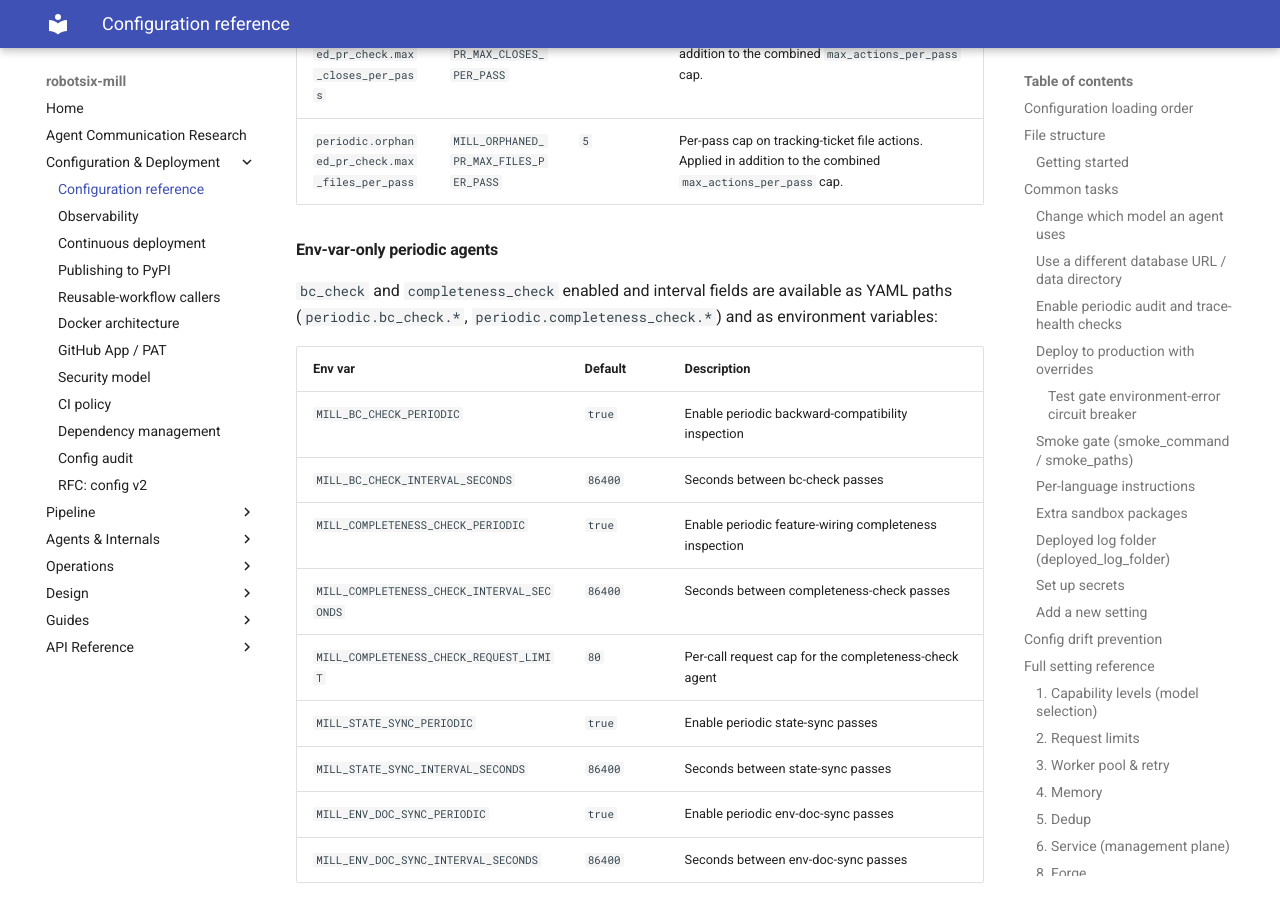
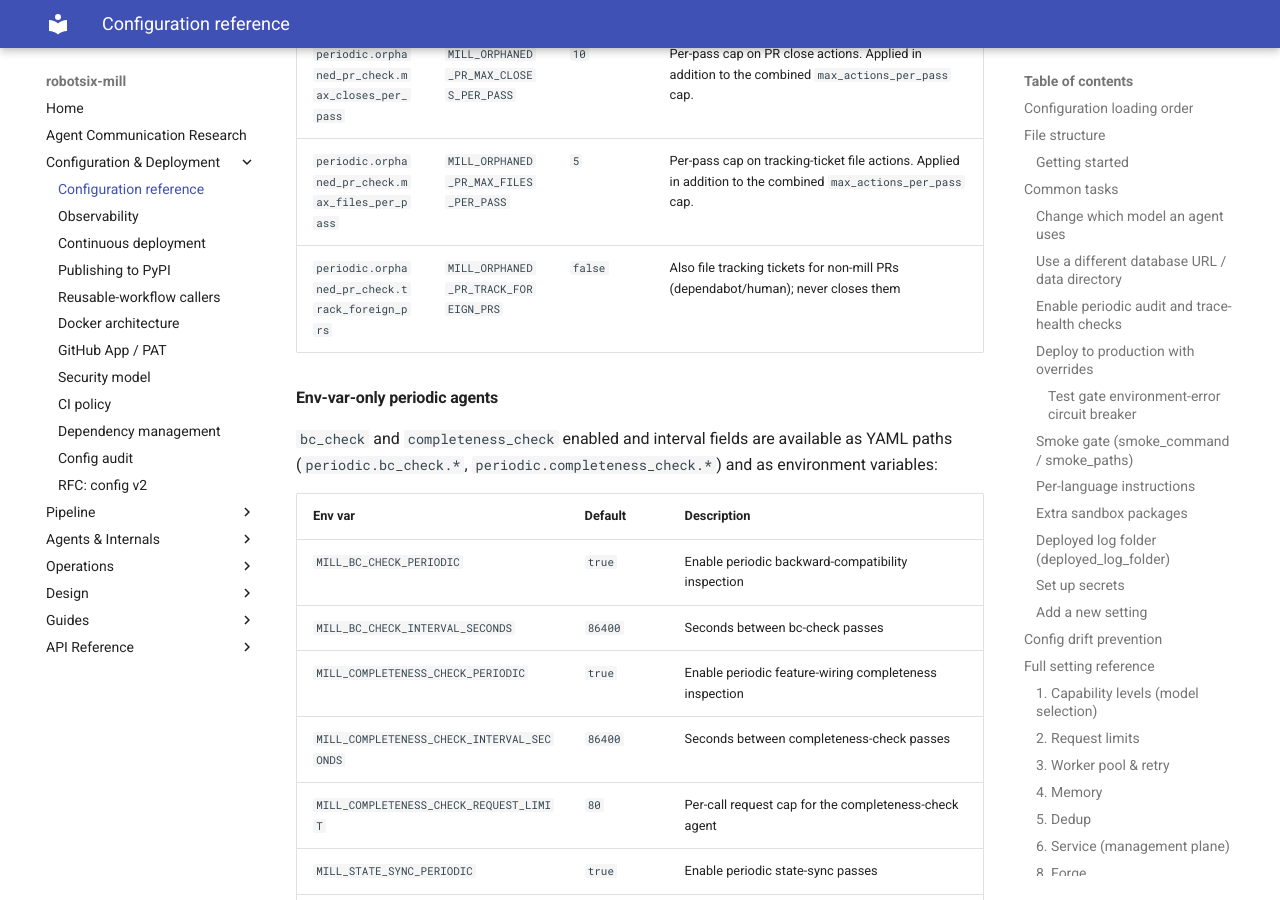
Before and after one commit to damien-robotsix/robotsix-mill, an MkDocs documentation site: the page built from docs/configuration.md, in a window 1280 px wide and 900 px high, scrolled down 33716 px. Built offline with MkDocs 1.6.1 and Material for MkDocs 9.7.7, drawn with Linux system fonts in a browser that asks for light colours.

Commit message:
mill: config drift: track_foreign_prs missing from docs/configuration.md (20260702T111650Z-config-drift-track-foreign-prs-missing-f-f55c) (#2168)
Co-authored-by: robotsix-mill <mill@robotsix.local>

```diff
--- a/docs/configuration.md
+++ b/docs/configuration.md
@@ -821,6 +821,7 @@ Configure via environment variables or YAML paths under
 | `periodic.orphaned_pr_check.bot_logins` | `MILL_ORPHANED_PR_BOT_LOGINS` | `[]` | Bot author logins trusted for orphaned-PR actions. When non-empty, only PRs whose author is in this list are eligible. When empty, the runner resolves the bot login from the forge and uses that; if that also returns empty, the author guard is bypassed (fail-open). |
 | `periodic.orphaned_pr_check.max_closes_per_pass` | `MILL_ORPHANED_PR_MAX_CLOSES_PER_PASS` | `10` | Per-pass cap on PR close actions. Applied in addition to the combined `max_actions_per_pass` cap. |
 | `periodic.orphaned_pr_check.max_files_per_pass` | `MILL_ORPHANED_PR_MAX_FILES_PER_PASS` | `5` | Per-pass cap on tracking-ticket file actions. Applied in addition to the combined `max_actions_per_pass` cap. |
+| `periodic.orphaned_pr_check.track_foreign_prs` | `MILL_ORPHANED_PR_TRACK_FOREIGN_PRS` | `false` | Also file tracking tickets for non-mill PRs (dependabot/human); never closes them |
 
 #### Env-var-only periodic agents
 
```
Also changed, not shown: CHANGELOG.md (+1 -0 lines).
